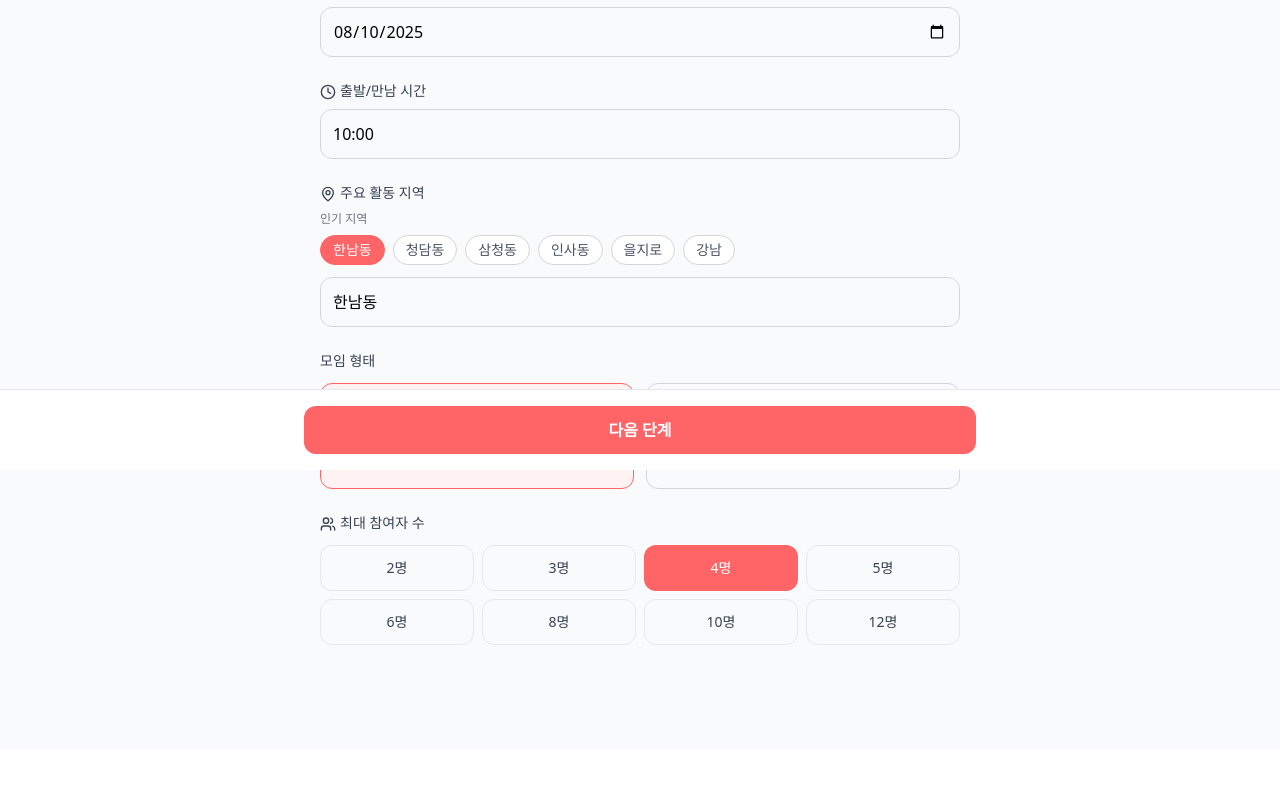
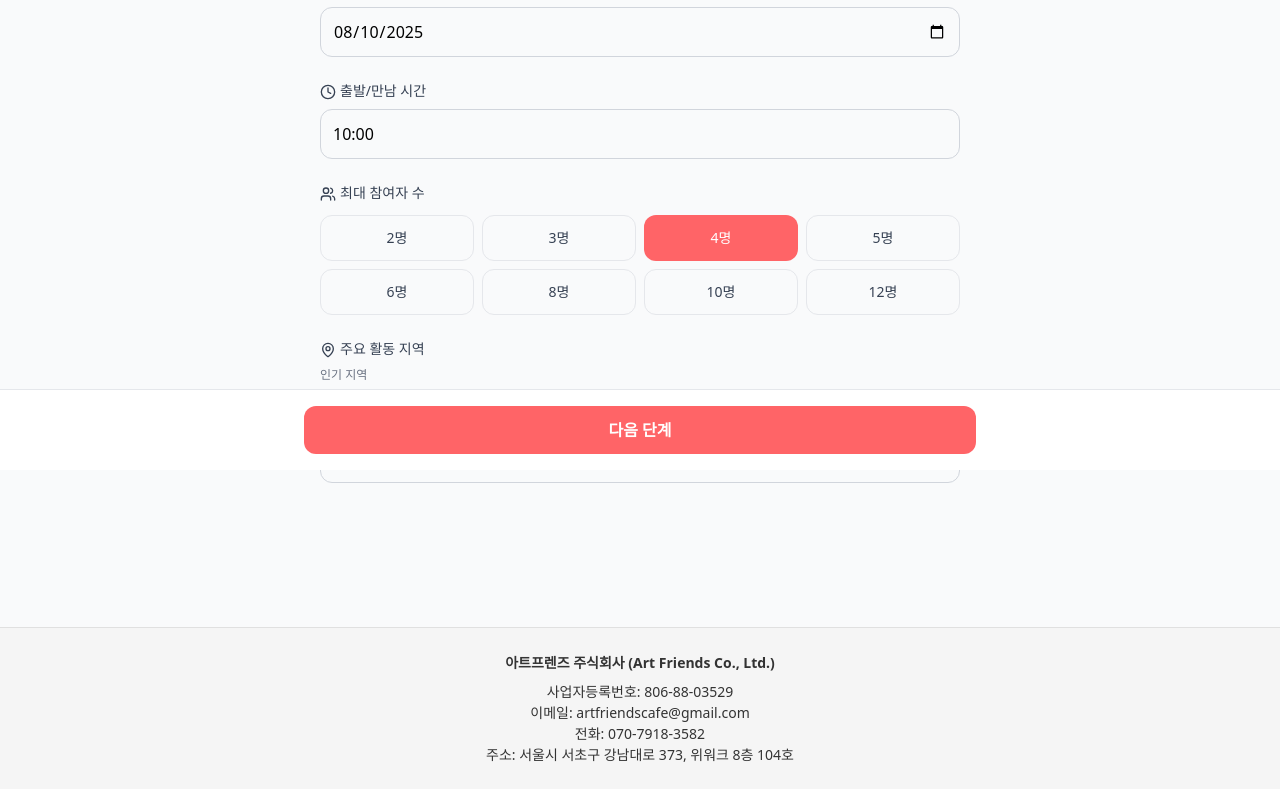
Before and after one commit to chansoondae/artmoim, a Next.js app: page /create in a window 1280 px wide. Shown: the part 330-1130 px from the top of the page. Before the commit the page ends 1079 px from the top, so only its background shows below. Built offline with nearby package versions, Linux system fonts and the light colour scheme.

Commit message:
add  footer

```diff
--- /dev/null
+++ b/app/components/Footer.js
@@ -0,0 +1,26 @@
+import React from 'react';
+
+const Footer = () => {
+  return (
+    <footer style={{
+      background: '#f5f5f5',
+      color: '#333',
+      padding: '24px 0',
+      textAlign: 'center',
+      fontSize: '14px',
+      borderTop: '1px solid #e0e0e0',
+      marginTop: '40px',
+      marginBottom: '72px', // BottomNav 가리지 않도록 여백 추가
+    }}>
+      <div style={{ marginBottom: '8px', fontWeight: 'bold' }}>
+        아트프렌즈 주식회사 (Art Friends Co., Ltd.)
+      </div>
+      <div>사업자등록번호: 806-88-03529</div>
+      <div>이메일: artfriendscafe@gmail.com</div>
+      <div>전화: 070-7918-3582</div>
+      <div>주소: 서울시 서초구 강남대로 373, 위워크 8층 104호</div>
+    </footer>
+  );
+};
+
+export default Footer;
--- a/app/create/page.js
+++ b/app/create/page.js
@@ -282,6 +282,39 @@ const CreateMeetupPage = () => {
         </div>
       </div>
 
+            {/* 최대 참여자 수 */}
+            <div>
+        <label className="block text-sm font-medium text-gray-700 mb-3">
+          <Users className="w-4 h-4 inline mr-1" />
+          최대 참여자 수
+        </label>
+
+        {formData.transportType === 'bus' ? (
+          // 아트버스인 경우 28명 고정 표시
+          <div className="bg-red-50 border border-red-200 rounded-xl p-4 text-center">
+            <div className="text-red-700 font-semibold text-lg">28명</div>
+            <div className="text-red-600 text-sm">아트버스 고정 인원</div>
+          </div>
+        ) : (
+          // 일반 모임인 경우 버튼 선택
+          <div className="grid grid-cols-4 gap-2">
+            {regularMeetupOptions.map(num => (
+              <button
+                key={num}
+                onClick={() => handleInputChange('maxParticipants', num)}
+                className={`p-3 rounded-xl text-center transition-colors ${
+                  formData.maxParticipants === num
+                    ? 'bg-red-400 text-white'
+                    : 'bg-gray-50 text-gray-700 hover:bg-red-50 hover:text-red-600 border border-gray-200'
+                }`}
+              >
+                <div className="font-medium text-sm">{num}명</div>
+              </button>
+            ))}
+          </div>
+        )}
+      </div>
+
       {/* 지역 선택 */}
       <div>
         <label className="block text-sm font-medium text-gray-700 mb-2">
@@ -342,7 +375,7 @@ const CreateMeetupPage = () => {
       </div>
 
       {/* 모임 형태 */}
-      <div>
+      {/* <div>
         <label className="block text-sm font-medium text-gray-700 mb-3">
           모임 형태
         </label>
@@ -372,40 +405,9 @@ const CreateMeetupPage = () => {
             <div className="text-xs text-gray-500">단체 이동</div>
           </button>
         </div>
-      </div>
+      </div> */}
 
-      {/* 최대 참여자 수 */}
-      <div>
-        <label className="block text-sm font-medium text-gray-700 mb-3">
-          <Users className="w-4 h-4 inline mr-1" />
-          최대 참여자 수
-        </label>
 
-        {formData.transportType === 'bus' ? (
-          // 아트버스인 경우 28명 고정 표시
-          <div className="bg-red-50 border border-red-200 rounded-xl p-4 text-center">
-            <div className="text-red-700 font-semibold text-lg">28명</div>
-            <div className="text-red-600 text-sm">아트버스 고정 인원</div>
-          </div>
-        ) : (
-          // 일반 모임인 경우 버튼 선택
-          <div className="grid grid-cols-4 gap-2">
-            {regularMeetupOptions.map(num => (
-              <button
-                key={num}
-                onClick={() => handleInputChange('maxParticipants', num)}
-                className={`p-3 rounded-xl text-center transition-colors ${
-                  formData.maxParticipants === num
-                    ? 'bg-red-400 text-white'
-                    : 'bg-gray-50 text-gray-700 hover:bg-red-50 hover:text-red-600 border border-gray-200'
-                }`}
-              >
-                <div className="font-medium text-sm">{num}명</div>
-              </button>
-            ))}
-          </div>
-        )}
-      </div>
     </div>
   );
 
--- a/app/layout.js
+++ b/app/layout.js
@@ -1,5 +1,6 @@
 import { Users } from 'lucide-react';
 import './globals.css'; // Tailwind CSS
+import Footer from './components/Footer';
 
 export const metadata = {
   title: {
@@ -111,6 +112,7 @@ export default function RootLayout({ children }) {
           <main>
             {children}
           </main>
+          <Footer />
         </div>
       </body>
     </html>
```
Also changed, not shown: lib/gallery.js.
